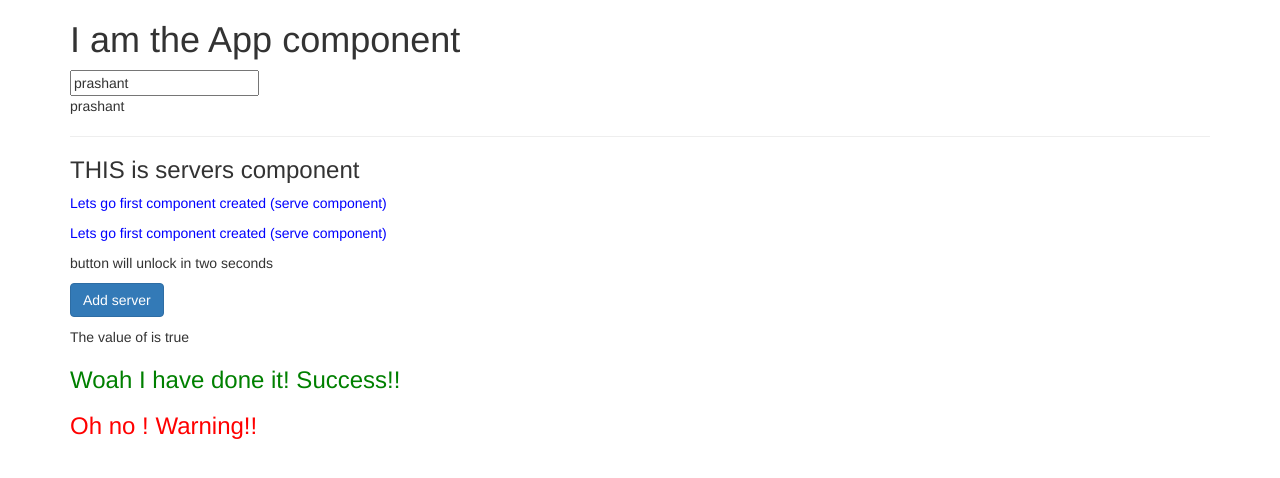
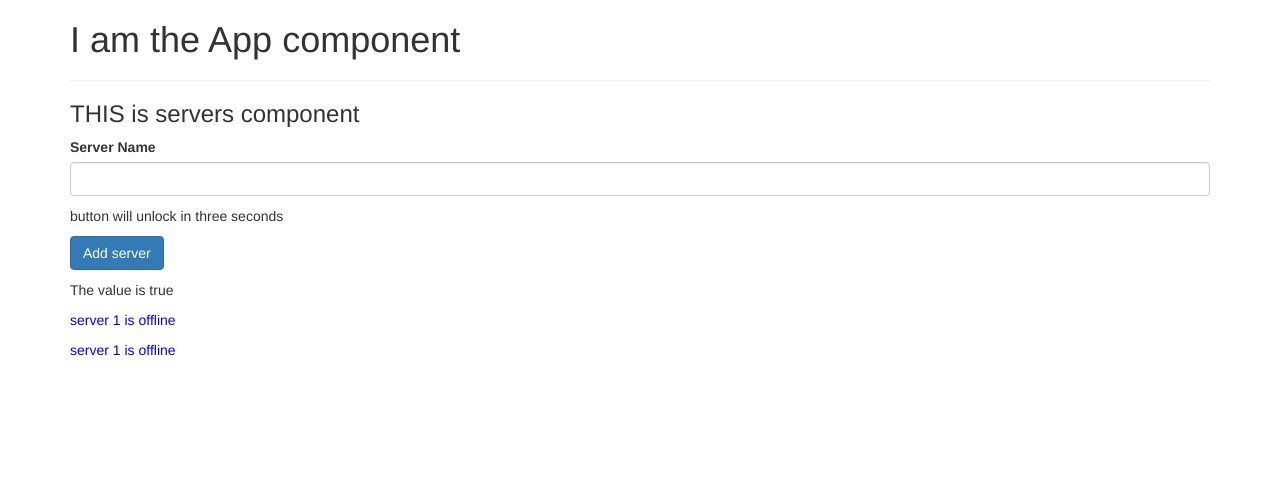
Before and after one commit to prashant-isbest/Angular_projects, an Angular app: page / in a window 1280 px wide. Shown: the top 478 px of the page. Built offline with nearby package versions, Linux system fonts and the light colour scheme.

Commit message:
passing and using data with event binding

```diff
--- a/src/app/app.component.html
+++ b/src/app/app.component.html
@@ -2,12 +2,12 @@
   <div class="row">
     <div class="col-xs-12">
       <h1>I am the App component</h1>
-      <input type="text" [(ngModel)]="name" />
-      <p>{{ name }}</p>
+      <!-- <input type="text" [(ngModel)]="name" />
+      <p>{{ name }}</p> -->
       <hr />
       <app-servers></app-servers>
-      <app-success></app-success>
-      <div app-warning></div>
+      <!-- <app-success></app-success>
+      <div app-warning></div> -->
     </div>
   </div>
 </div>
--- a/src/app/server/server.component.html
+++ b/src/app/server/server.component.html
@@ -1 +1 @@
-<p>Lets go first component created (serve component)</p>
+<p>server 1 is offline</p>
--- a/src/app/servers/servers.component.html
+++ b/src/app/servers/servers.component.html
@@ -1,9 +1,8 @@
 <h3>THIS is servers component</h3>
-<div style="color: blue">
-  <app-server></app-server>
-  <app-server></app-server>
-</div>
-<p>button will unlock in two seconds</p>
+<label>Server Name </label>
+<input type="text" class="form-control" (input)="onUpdateServerName($event)" />
+<p>{{ serverName }}</p>
+<p>button will unlock in three seconds</p>
 <button
   class="btn btn-primary"
   (click)="onCreateServer()"
@@ -12,4 +11,8 @@
   Add server
 </button>
 <p>{{ serverCreationStatus }}</p>
-<p>The value of is {{ allowNewServer }}</p>
+<p>The value is {{ allowNewServer }}</p>
+<div style="color: blue">
+  <app-server></app-server>
+  <app-server></app-server>
+</div>
--- a/src/app/servers/servers.component.ts
+++ b/src/app/servers/servers.component.ts
@@ -8,10 +8,11 @@
 export class ServersComponent implements OnInit {
   allowNewServer = false;
   serverCreationStatus = '';
+  serverName = '';
   constructor() {
     setTimeout(() => {
       this.allowNewServer = true;
-    }, 2000);
+    }, 3000);
   }
 
   ngOnInit(): void {}
@@ -22,4 +23,8 @@
       this.serverCreationStatus = '';
     }, 3000);
   }
+
+  onUpdateServerName(event: Event) {
+    this.serverName = (<HTMLInputElement>event.target).value;
+  }
 }
```
